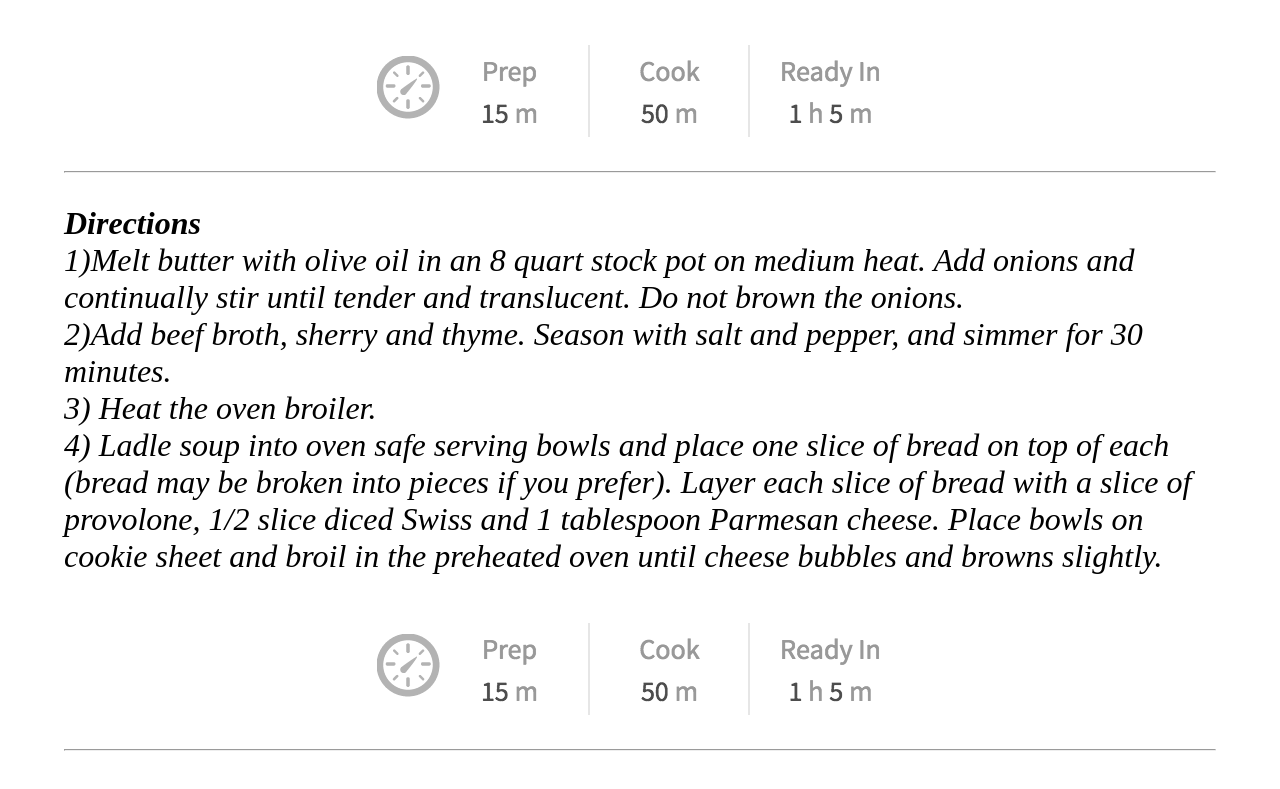
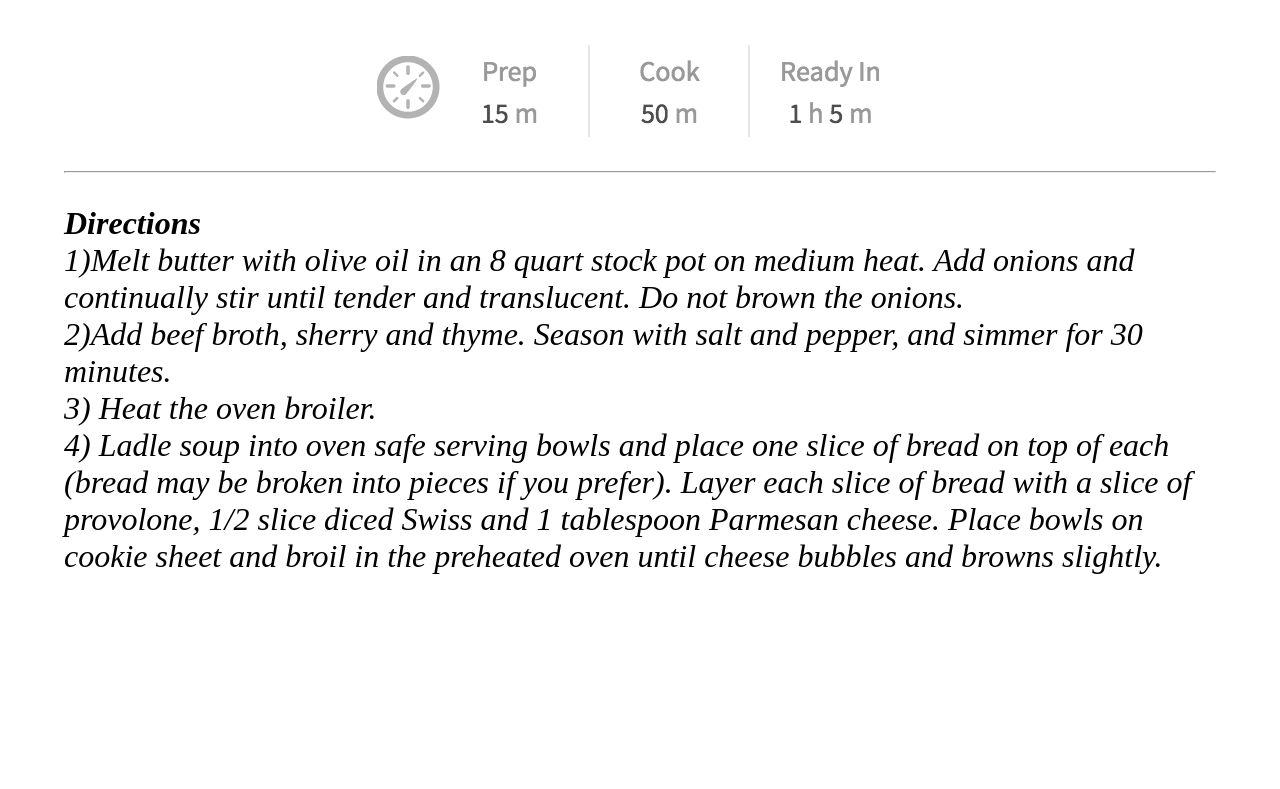
Before and after one commit to ReAlbattah/html-css-hw1, a plain HTML site: page index.html in a window 1280 px wide. Shown: the part 1429-2218 px from the top of the page. After the commit the page ends 2068 px from the top, so only its background shows below. Drawn offline with Linux system fonts and the light colour scheme.

Commit message:
Update index.html

```diff
--- a/index.html
+++ b/index.html
@@ -54,10 +54,6 @@
             each slice of bread with a slice of provolone, 1/2 slice diced Swiss and 1 tablespoon Parmesan cheese. Place bowls
             on cookie sheet and broil in the preheated oven until cheese bubbles and browns slightly.
         </p>
-        <div class="container">
-            <img src="cooking-info.png" >
-            </div>
-            <hr>
-    </div>
+
 </body>
 </html>
```
